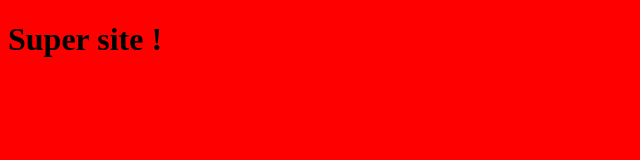
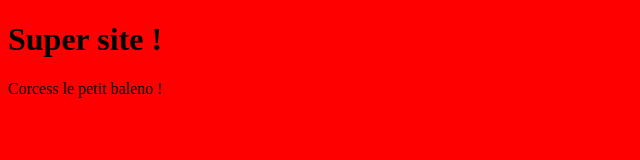
Before and after one commit to ManonDouce/dc2, a plain HTML site: page index.html in a window 1280 px wide. Shown: the whole page, without its empty margins (0-640 px from the left). Drawn offline with Linux system fonts and the light colour scheme.

Commit message:
correction de l'index

```diff
--- a/index.html
+++ b/index.html
@@ -10,7 +10,11 @@
 </head>
 <body>
 
-    <h1>Super site !</h1>
+    <h1>Super site ! </h1>
+
+    <p>
+      Corcess le petit baleno !
+    </p>
 
 </body>
 </html>
```
